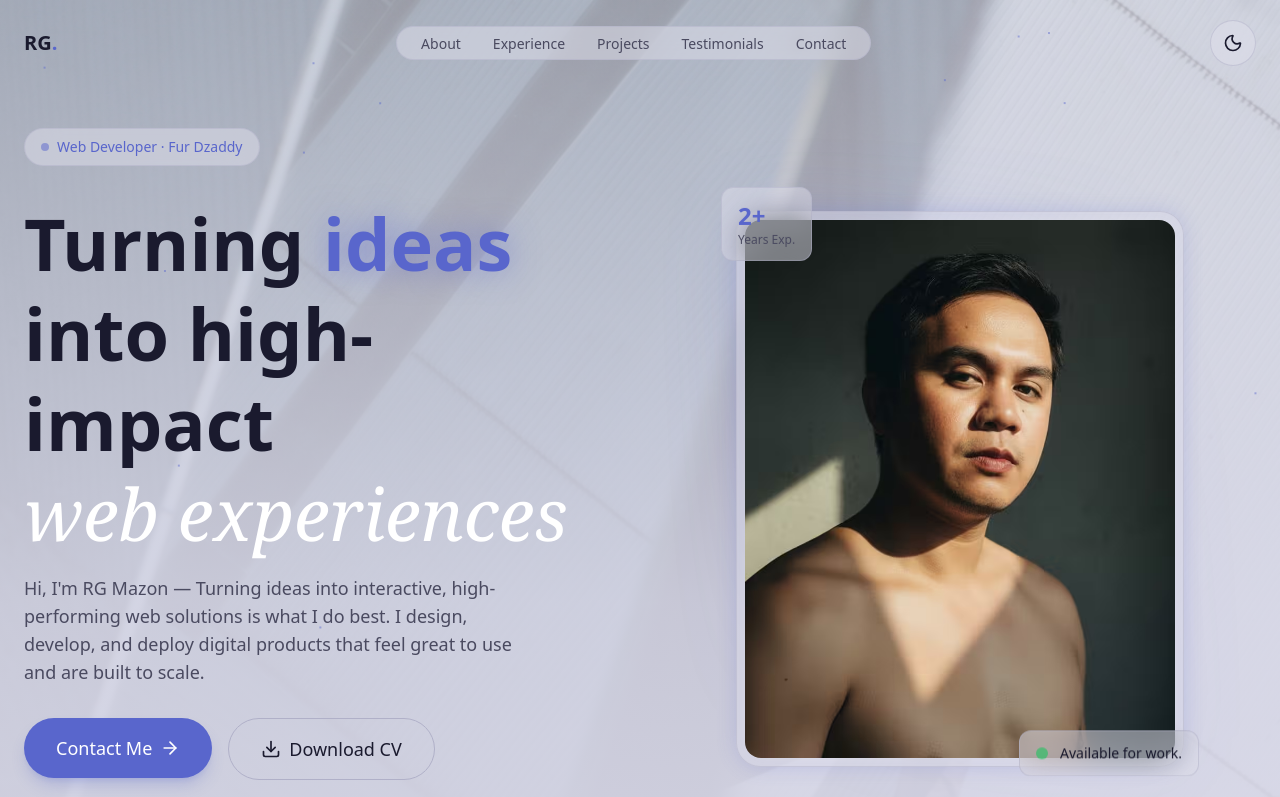
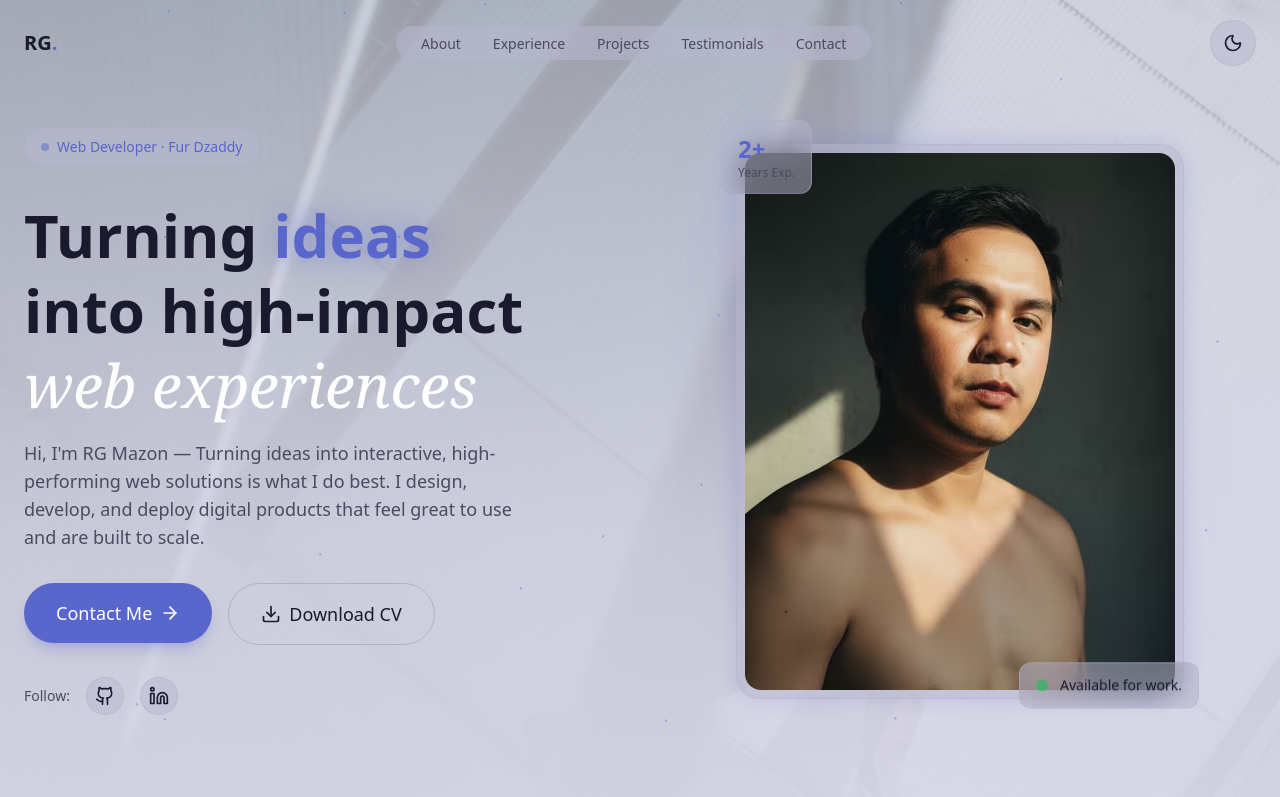
Before and after one commit to rgmazon/rgmazon, a React (Vite) app: page / in a window 1280 px wide. Shown: the top 797 px of the page. Built offline with nearby package versions, Linux system fonts and the light colour scheme; a web font is replaced by a local one.

Commit message:
fix: adjust surface color for light mode and update placeholder styles; increase background elements for better visibility

```diff
--- a/src/index.css
+++ b/src/index.css
@@ -43,7 +43,7 @@
   --color-border: #b0b0c8;
 
   --color-highlight: #f5a623;
-  --color-surface: #e0e0ec;
+  --color-surface: #b8b8d0;
 }
 
 @layer base {
@@ -83,6 +83,12 @@
   :root.light footer {
     background-color: #b8b8d4;
     border-top-color: #9090b8;
+  }
+
+  :root.light input::placeholder,
+  :root.light textarea::placeholder {
+    color: #9090a8;
+    opacity: 1;
   }
 
 
--- a/src/sections/Hero.jsx
+++ b/src/sections/Hero.jsx
@@ -62,7 +62,7 @@ export const Hero = () => {
         <div className="absolute inset-0 overflow-hidden pointer-events-none z-0">
 
 
-            {[...Array(30)].map((_, i) => (
+            {[...Array(50)].map((_, i) => (
                 <div
                     className="absolute w-0.5 h-0.5 rounded-full opacity-60 animate-pulse"
                     style={{
@@ -92,7 +92,7 @@ export const Hero = () => {
 
                     {/* Headline */}
                     <div className="space-y-4">
-                        <h1 className="text-5xl md:text-6xl lg:text-7xl font-bold leading-tight animate-fade-in animation-delay-100">
+                        <h1 className="text-4xl md:text-5xl lg:text-6xl font-bold leading-tight animate-fade-in animation-delay-100">
                             Turning <span className="text-primary glow-text">ideas</span>
                             <br />
                             into high-impact
```
